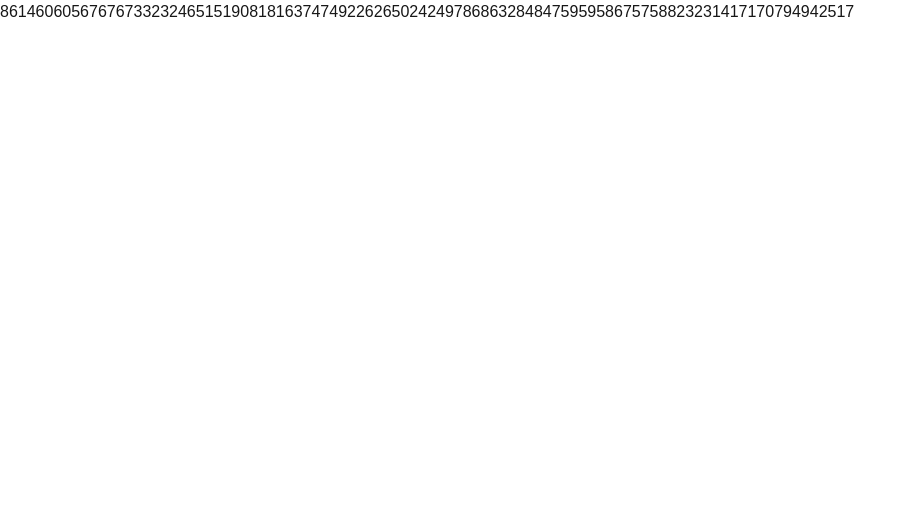
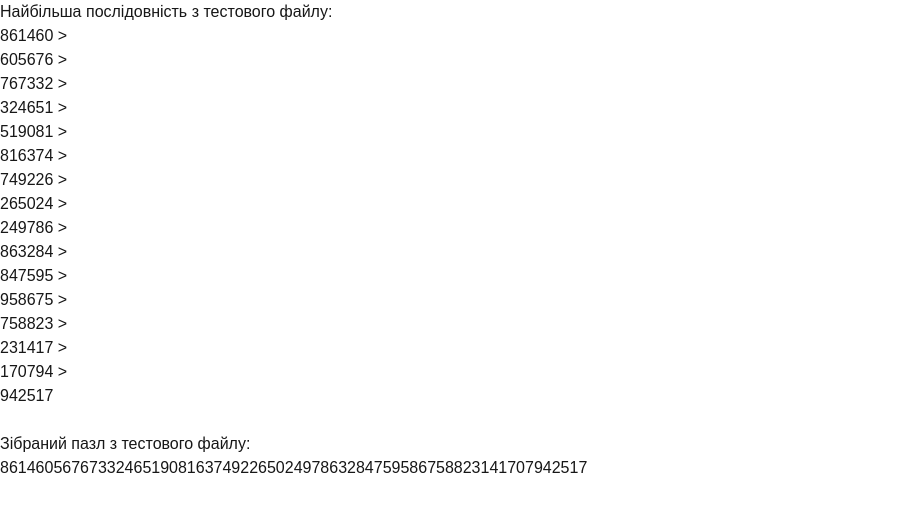
Before and after one commit to newstar456/Snake-Game, a Next.js app: page / in a window 1280 px wide. Shown: the top 512 px of the page, without its empty margins (0-917 px from the left). Built offline with nearby package versions, Linux system fonts and the light colour scheme.

Commit message:
experience

```diff
--- a/src/app/page.tsx
+++ b/src/app/page.tsx
@@ -13,8 +13,7 @@ export default async function Home() {
 
   const file = await fs.readFile(process.cwd() + '/src/app/text.txt', 'utf8');
   const splittedString = file.split(/\r?\n|\r|\n/g);
-
-  function readArray2(arr: string[], searchPattern:string, sortedDigits:string[]) {
+  function readArray(arr: string[], searchPattern:string, sortedDigits:string[]) {
 
     const mainDigitEnd = searchPattern.slice(4,6);
     let j=0;
@@ -28,39 +27,58 @@ export default async function Home() {
         }
         sortedDigits.push(arrCopy[j]);
         const newArray = arrCopy.toSpliced(j,1)
-        readArray2(newArray, arrCopy[j], sortedDigits);
+        readArray(newArray, arrCopy[j], sortedDigits);
         break;
       }
         j++;
     }
         return sortedDigits;
     }
-
   function searchBestResult(stringArray: string[]){
     const results = [];
     for(let i=0; i<stringArray.length; i++){
-      const result = readArray2(stringArray, stringArray[i], [stringArray[i]]);///or to change to empty array as third arg
+      const result = readArray(stringArray, stringArray[i], [stringArray[i]]);///or to change to empty array as third arg
       results.push(result);
     }
     const lengths = results.map(result=>result.length);
     const longestArrayIdx = lengths.indexOf(Math.max(...lengths));
     const bestResult = results[longestArrayIdx];
-    console.log(results);
     return bestResult;
   }
+  const bestResult = searchBestResult(splittedString)
+  function bestResultRemake(bestResult: string[]){
+    let newArray = [];
+    for(let i=0; i<bestResult.length; i++){
+      if(i===bestResult.length-1){
+        newArray.push(bestResult[i].slice(0,6));
+      } else {
+        newArray.push(bestResult[i].slice(0,4));
+      }
+    }
+    return newArray.join('');
+  }
+  const finalResult = bestResultRemake(bestResult)
 
-  const bestResult = searchBestResult(splittedString)
-  // searchBestResult(array)
-
-  // const dataJSON = findString()
-
-  // console.log(dataJSON);
+  console.log(bestResult);
+  console.log(finalResult);
 
   return (
-    <div className="grid grid-rows-[20px_1fr_20px] items-center justify-items-center min-h-screen p-8 pb-20 gap-16 sm:p-20 font-[family-name:var(--font-geist-sans)]">
+    <div className="flex items-center justify-centercenter font-[family-name:var(--font-geist-sans)] p-4">
         <div>
-          {/* <button onClick={searchBestResult}>Click</button> */}
-          <p>{bestResult}</p>
+          <p>{'Найбільша послідовність з тестового файлу:'}</p>
+          {bestResult.map((number,idx) => {
+            return (
+              <div className='inline-block' key={idx}>
+                <span>{' '}</span>
+                <span>{number}</span>
+                <span>{' '}</span>
+                {idx === bestResult.length-1 ? ' ' :  <span>{'> '}</span>}
+              </div>
+            )
+          })}
+          <br/>
+          <p>{'Зібраний пазл з тестового файлу:'}</p>
+          <p>{finalResult}</p>
         </div>
     </div>
   );
```
